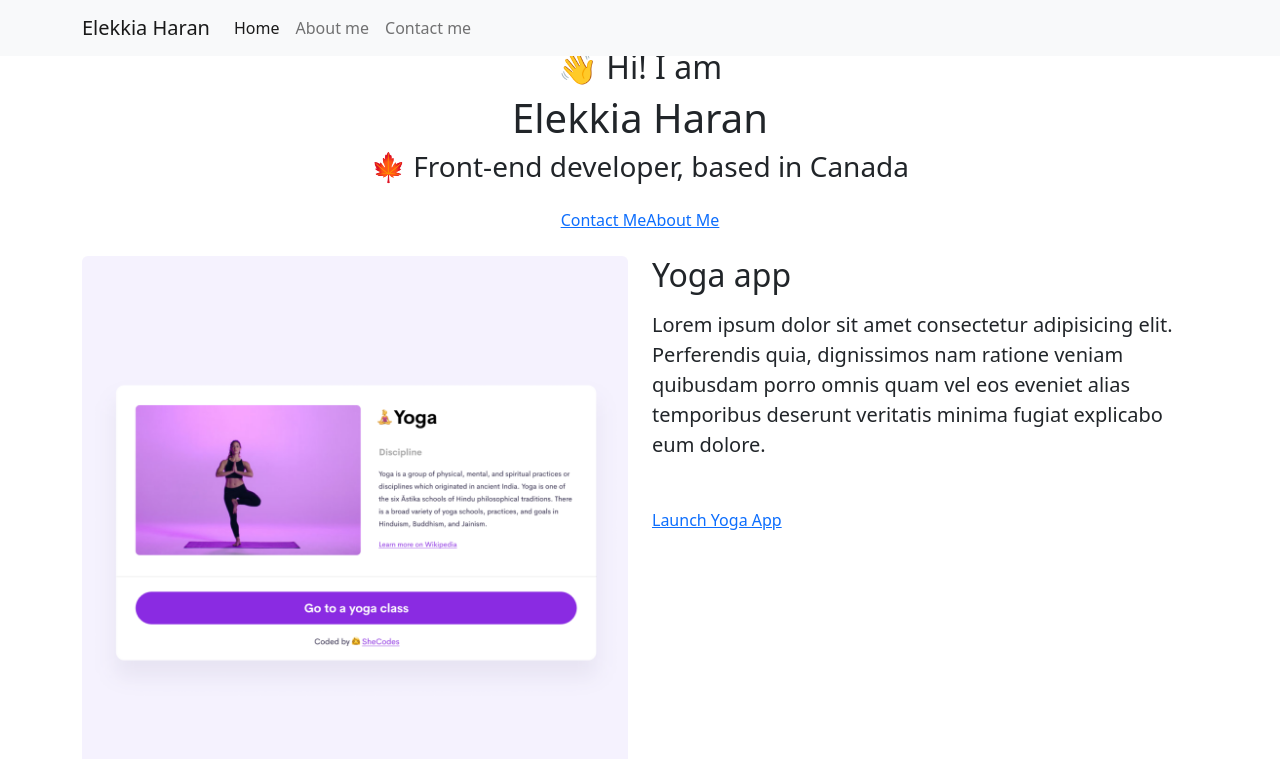
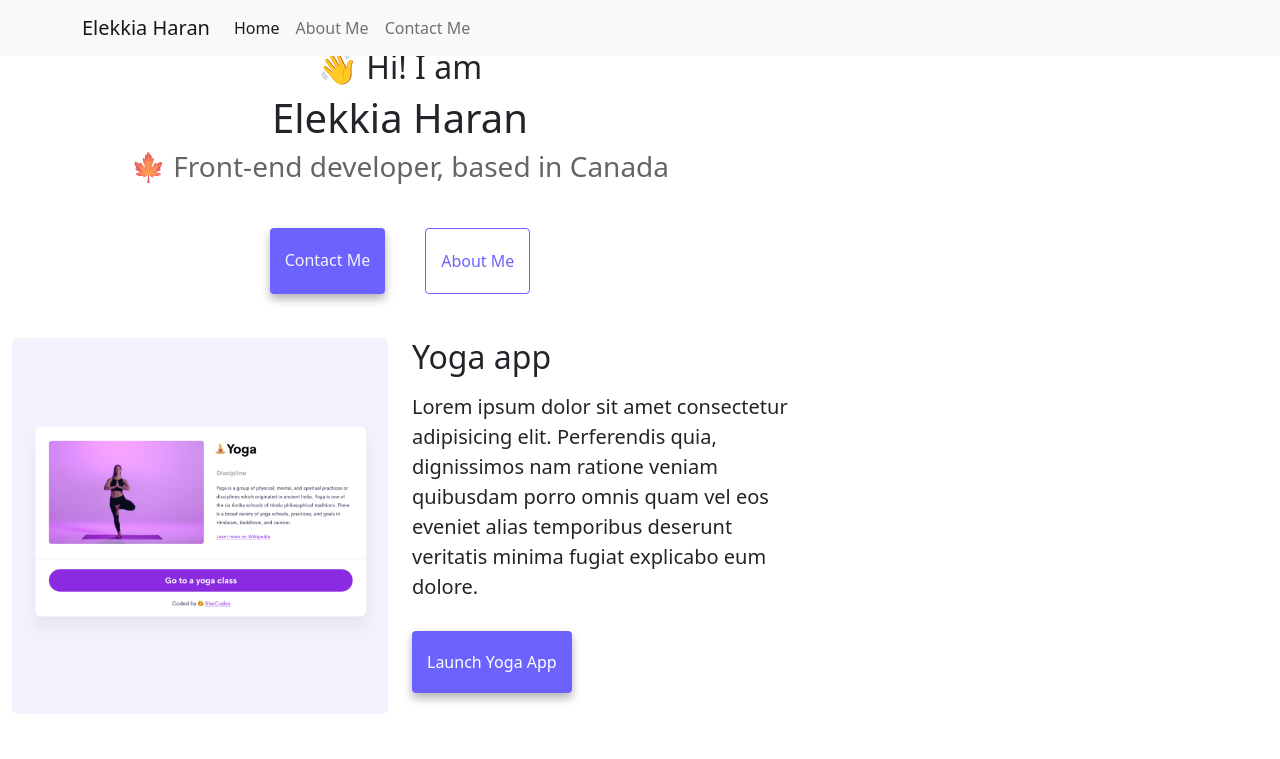
Before and after one commit to elek24/Responsive, a plain HTML site: page index.html in a window 1280 px wide. Shown: the top 759 px of the page. Drawn offline with nearby package versions, Linux system fonts and the light colour scheme.

Commit message:
linked css file to htmls and edited nav-link

```diff
--- a/index.html
+++ b/index.html
@@ -9,6 +9,8 @@
       content="Elekkia Haran is a front-end developer based in Canada, check out her projects and contact her for job inquiries"
     />
     <title>Front-end Developer - Elekkia Haran</title>
+    <link rel="stylesheet" href="style.css" />
+
     <link
       href="https://cdn.jsdelivr.net/npm/bootstrap@5.2.0-beta1/dist/css/bootstrap.min.css"
       rel="stylesheet"
@@ -44,10 +46,10 @@
               >
             </li>
             <li class="nav-item">
-              <a class="nav-link" href="about.html">About me</a>
+              <a class="nav-link" href="about.html">About Me</a>
             </li>
             <li class="nav-item">
-              <a class="nav-link" href="about.html#contact">Contact me</a>
+              <a class="nav-link" href="about.html#contact">Contact Me</a>
             </li>
           </ul>
         </div>
```
Also changed, not shown: about.html (+2 -0 lines).
